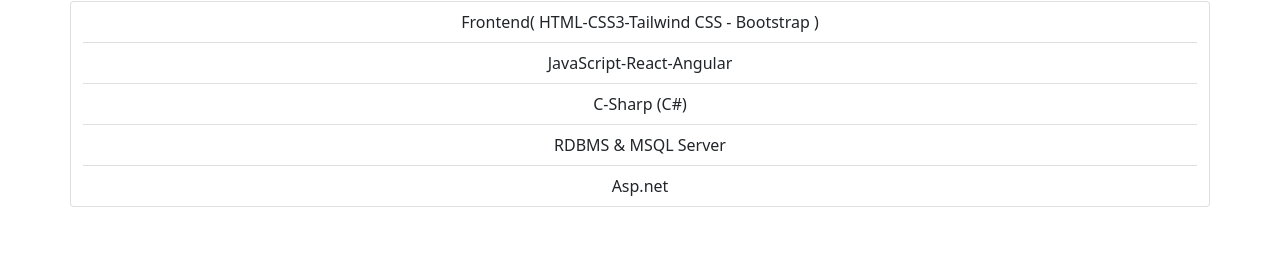
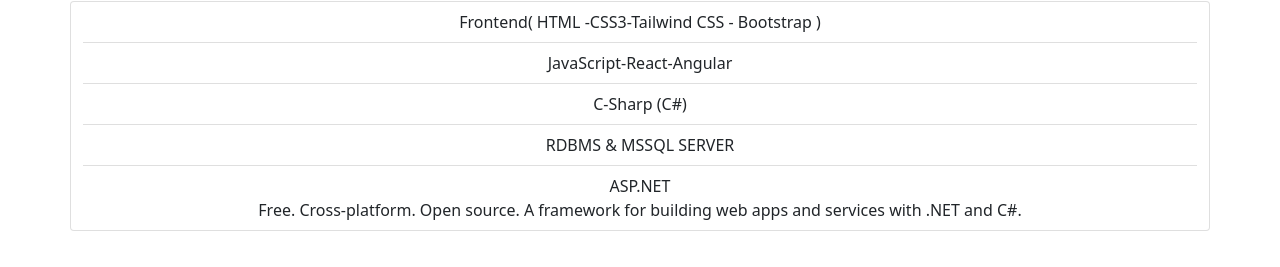
Before and after one commit to mdsajalcse/AspDotNet-Developer, a plain HTML site: page index.html in a window 1280 px wide. Shown: the part 113-380 px from the top of the page. Drawn offline with nearby package versions, Linux system fonts and the light colour scheme.

Commit message:
some updated

```diff
--- a/index.html
+++ b/index.html
@@ -18,11 +18,15 @@
                     <h2 class="display-5 text-center">Asp.net Developer Study Materials</h2>
                     <div class="card" style="width: 100%;">
                         <ul class="list-group list-group-flush">
-                          <li class="list-group-item">Frontend( HTML-CSS3-Tailwind CSS - Bootstrap )</li>
+
+                          <li class="list-group-item">Frontend( HTML -CSS3-Tailwind CSS - Bootstrap )</li>
                           <li class="list-group-item">JavaScript-React-Angular</li>
                           <li class="list-group-item">C-Sharp (C#)</li>
-                          <li class="list-group-item">RDBMS & MSQL Server </li>
-                          <li class="list-group-item">Asp.net</li>
+                          <li class="list-group-item">RDBMS & MSSQL SERVER </li>
+                          <li class="list-group-item">ASP.NET <br>
+                            Free. Cross-platform. Open source.
+A framework for building web apps and services with .NET and C#.
+                          </li>
 
                         </ul>
                       </div>
```
